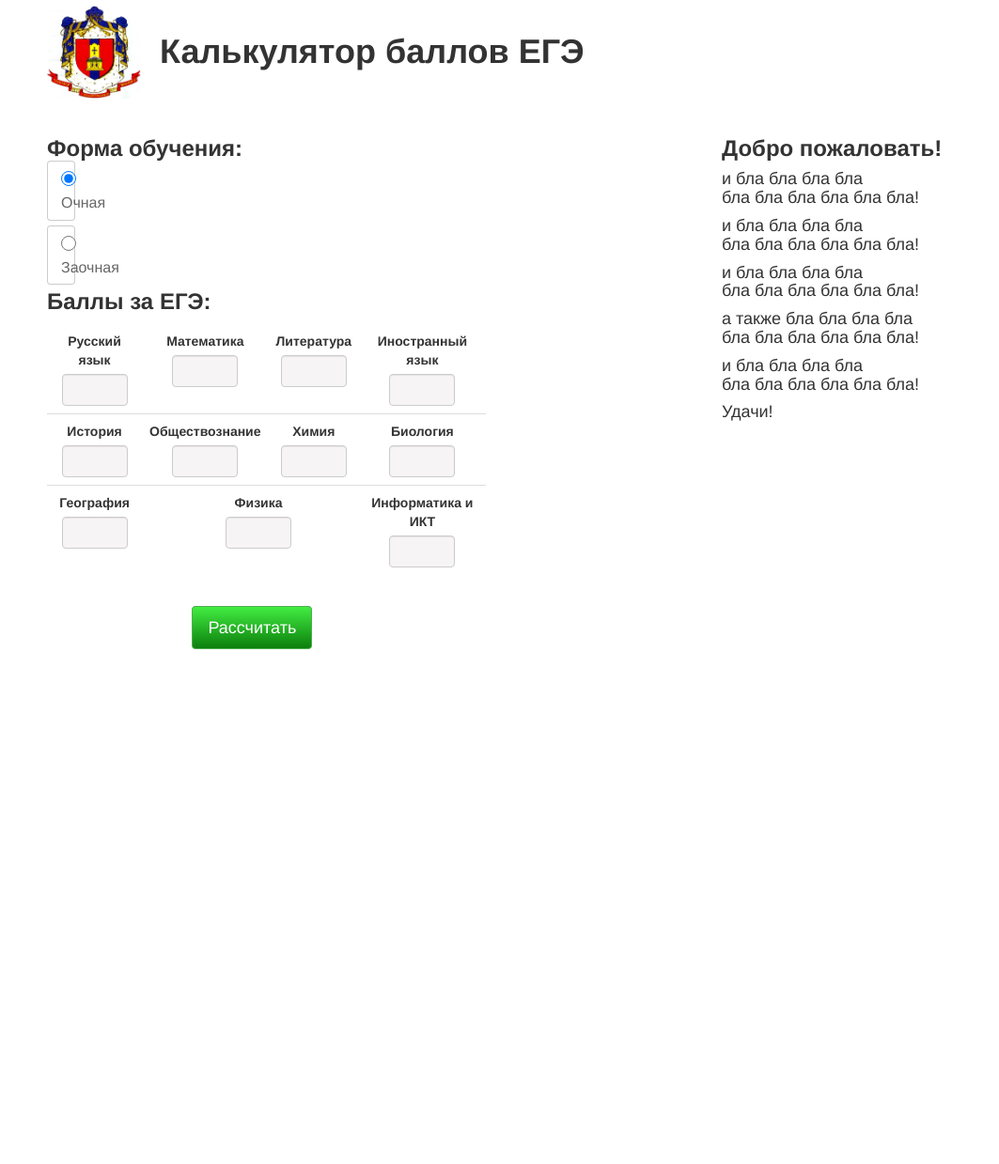
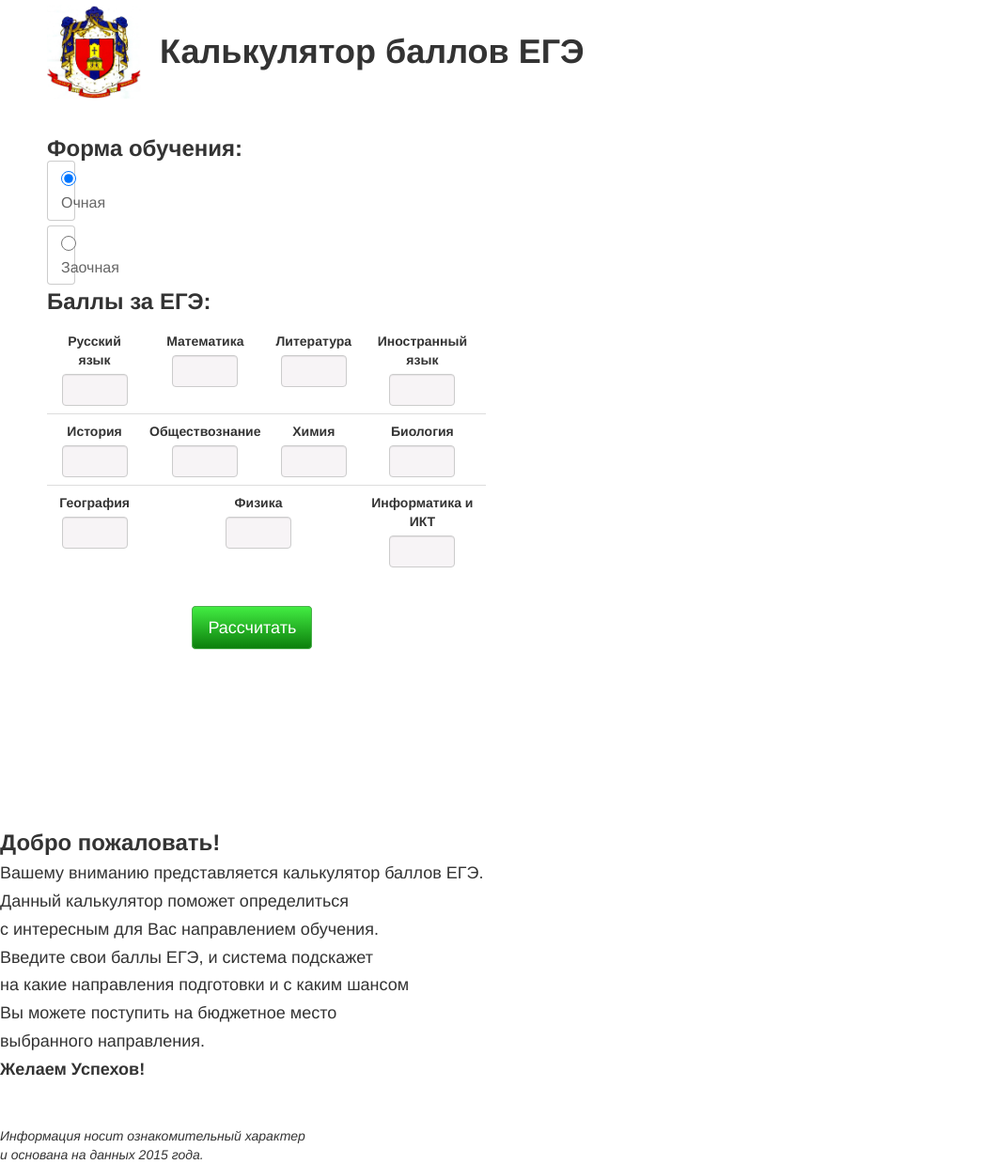
Before and after one commit to fedotov2a/webcalc, a Django app: page / in a window 1280 px wide. Shown: the whole page at 94% size, without its empty margins (0-1063 px from the left). Before the commit the page ends 800 px from the top, so only its background shows below. Run offline with Django 3.2, Linux system fonts and the light colour scheme; some libraries are stand-ins or nearby versions.

Commit message:
Final update interface

```diff
--- a/priem/dataProcessing.py
+++ b/priem/dataProcessing.py
@@ -18,15 +18,13 @@
 
 def printResult(result, totalResult, abiturientScores, satisfactory_marks, prof):
     if len(result) == 0:
-        return u"<h1>Ничего не найдено</h1>"
+        return u'''<h1 style="margin-left: 170px; margin-top: 55px;">Ничего не найдено</h1>'''
 
     failResult = False
     lowResult = False
     additionalExam = False
 
-    res = '''<div class="container">
-                <div class="row">
-                    <div class="col-sm-12">'''
+    res = '''<div class="res-exam">'''
     for department_name in result.keys():
         #print(department_name)
         res += '''<div class="row">
--- a/priem/static/priem/style/style_res.css
+++ b/priem/static/priem/style/style_res.css
@@ -42,3 +42,8 @@
     margin-top: -6px;
     margin-bottom: 10px;
 }
+
+.res-exam {
+	margin-left: 50px;
+	max-width: 90%;
+}
--- a/priem/templates/priem/index.html
+++ b/priem/templates/priem/index.html
@@ -12,7 +12,7 @@
 	<title>Веб-калькулятор</title>
 </head>
 <body>
-<div style="float: left; width: 60%">
+<div style="float: left; width: 60%;">
 			<div class=" header">
 				<img src="../../static/priem/images/tsu.png">
 				<h1 class="header-main"><b>Калькулятор баллов ЕГЭ</b></h1>
@@ -102,12 +102,17 @@
 <div style="float: left;">
 <div style="margin-top: 145px;">
 	<h3> Добро пожаловать! </h3>
-	<h4> и бла бла бла бла <br> бла бла бла бла бла бла!</h4>
-	<h4> и бла бла бла бла <br> бла бла бла бла бла бла!</h4>
-	<h4> и бла бла бла бла <br> бла бла бла бла бла бла!</h4>
-	<h4> а также бла бла бла бла <br> бла бла бла бла бла бла!</h4>
-	<h4> и бла бла бла бла <br> бла бла бла бла бла бла!</h4>
-	<h4> Удачи!</h4>
+	<h4> Вашему вниманию представляется калькулятор баллов ЕГЭ.</h4>
+	<h4> Данный калькулятор поможет определиться</h4>
+	<h4> с интересным для Вас направлением обучения.</h4>
+	<h4> Введите свои баллы ЕГЭ, и система подскажет </h4>
+	<h4> на какие направления подготовки и с каким шансом </h4>
+	<h4> Вы можете поступить на бюджетное место</h4>
+	<h4> выбранного направления.</h4>
+	<h4><b> Желаем Успехов! </b></h4>
+	<br><br>
+	<i>Информация носит ознакомительный характер</i><br>
+	<i>и основана на данных 2015 года.</i>
 </div>
 </div>
 </body>
--- a/priem/views.py
+++ b/priem/views.py
@@ -22,7 +22,16 @@
                         <script src="../../static/priem/js/script.js"></script>
                         <meta charset="utf-8">
                         <title>Веб-калькулятор</title>
-                    </head>''' + "<body> %s <br><br></body></html>" % res
+                    </head>''' + u'''<body>
+                        <div class=" header">
+                            <img src="../../static/priem/images/tsu.png">
+                            <h1 class="header-main"><b>Калькулятор баллов ЕГЭ</b></h1>
+                        </div> %s <br><br>
+                        <div align="center">
+                            <a href="" class="btn btn-lg btn-success" role="button">Посчитать ещё</a>
+                        </div>
+                        <br><br><br><br>
+                        </body></html>''' % res
         return HttpResponse(html)
 
 
```
Also changed, not shown: 2 other files.
